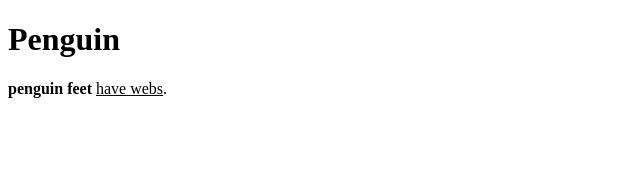
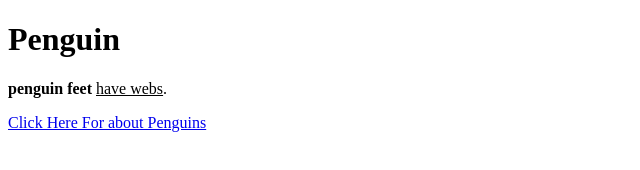
Before and after one commit to ou4029/ecs2022, a plain HTML site: page index.html in a window 1280 px wide. Shown: the whole page, without its empty margins (0-640 px from the left). Drawn offline with Linux system fonts and the light colour scheme.

Commit message:
url and site text

```diff
--- a/index.html
+++ b/index.html
@@ -4,5 +4,6 @@
  <body>
 <h1>Penguin</h1>
   <p><b>penguin feet</b> <u>have webs</u>.</p>
+  <p><a href="https://seaworld.org/animals/all-about/penguins/physical-characteristics/">Click Here For about Penguins</a></p>
  </body>
 </html>
```
